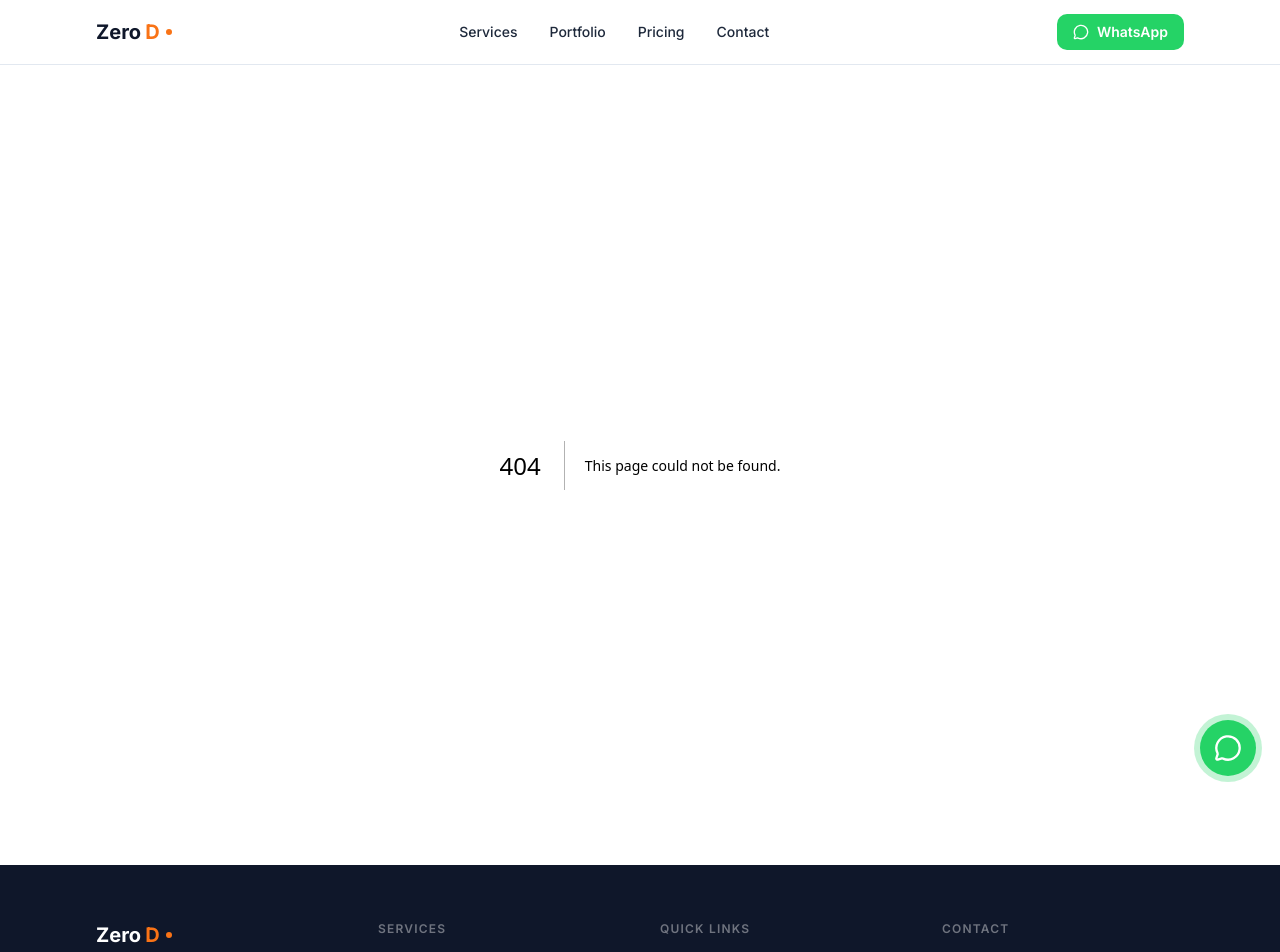
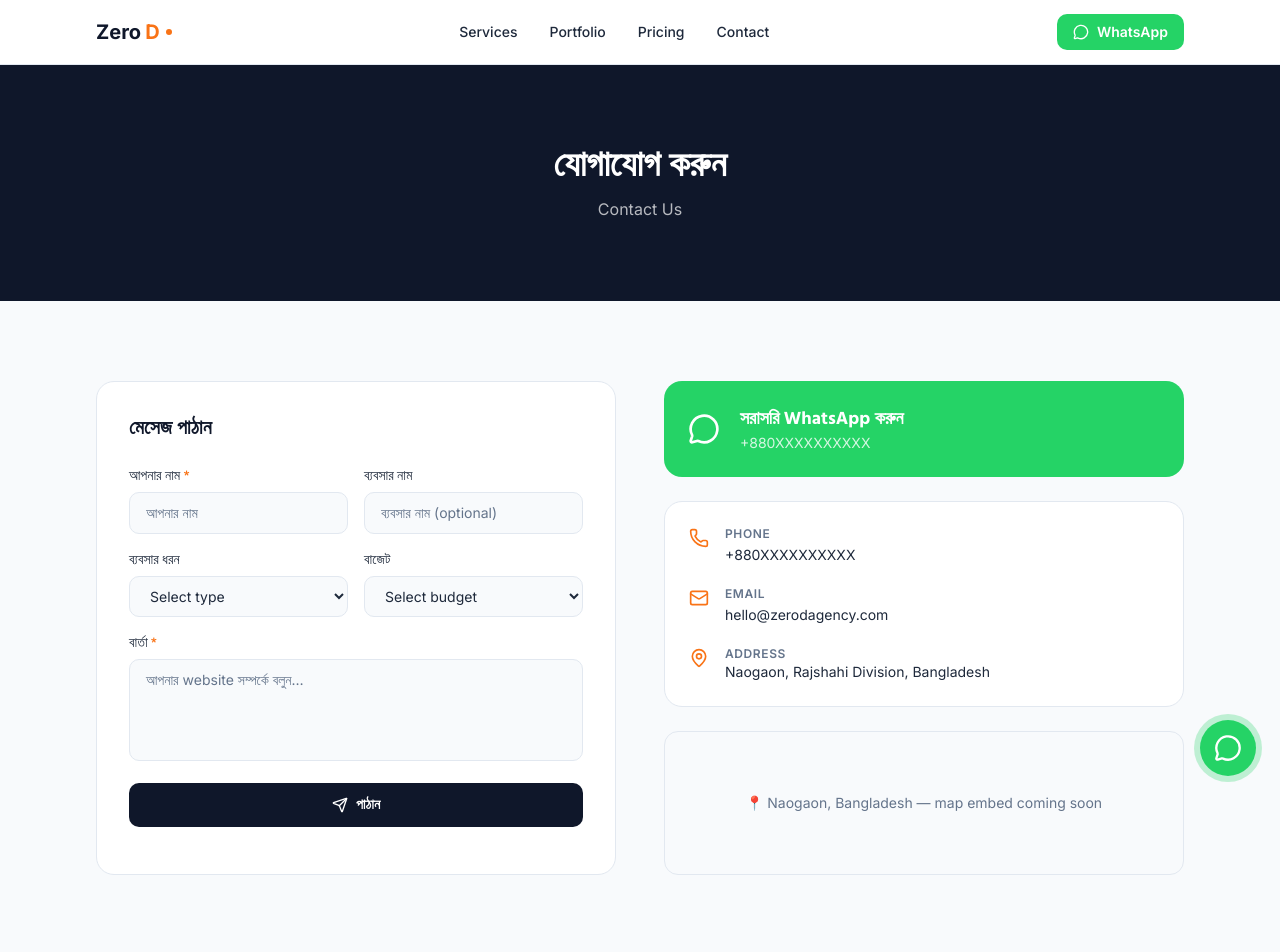
Before and after one commit to AFIF-ZILANI/zerod-agency, a Next.js app: page /contact in a window 1280 px wide. Before the commit this address had no page. Shown: the top 952 px of the page. Built offline with nearby package versions, Linux system fonts and the light colour scheme.

Commit message:
feat: Contact page with form, API route POST handler

```diff
--- /dev/null
+++ b/app/api/contact/route.ts
@@ -0,0 +1,23 @@
+import { NextRequest, NextResponse } from "next/server"
+
+export async function POST(req: NextRequest) {
+  try {
+    const body = await req.json()
+    const { name, businessName, businessType, budgetRange, message } = body
+
+    // Validation
+    if (!name || !message) {
+      return NextResponse.json({ error: "Name and message are required" }, { status: 400 })
+    }
+
+    // Log submission (replace with nodemailer/resend before launch)
+    console.log("[ZeroD Contact Form]", {
+      name, businessName, businessType, budgetRange, message,
+      timestamp: new Date().toISOString(),
+    })
+
+    return NextResponse.json({ success: true })
+  } catch {
+    return NextResponse.json({ error: "Server error" }, { status: 500 })
+  }
+}
--- /dev/null
+++ b/app/contact/contact-form.tsx
@@ -0,0 +1,117 @@
+"use client"
+import { useState, FormEvent } from "react"
+import { MessageCircle, Send, CheckCircle } from "lucide-react"
+import { WA_GENERAL } from "@/lib/constants"
+
+const BUSINESS_TYPES = [
+  "Restaurant & Food",
+  "Online Shop / E-commerce",
+  "Clinic & Healthcare",
+  "Coaching & Education",
+  "Business Profile Site",
+  "NGO / Foundation",
+  "Other",
+]
+const BUDGET_RANGES = [
+  "Under ৳15,000",
+  "৳15,000 – ৳50,000",
+  "৳50,000 – ৳1,00,000",
+  "৳1,00,000+",
+  "Not sure yet",
+]
+
+export function ContactForm() {
+  const [status, setStatus] = useState<"idle" | "loading" | "success" | "error">("idle")
+
+  async function handleSubmit(e: FormEvent<HTMLFormElement>) {
+    e.preventDefault()
+    setStatus("loading")
+    const form   = e.currentTarget
+    const data   = Object.fromEntries(new FormData(form))
+    try {
+      const res = await fetch("/api/contact", {
+        method:  "POST",
+        headers: { "Content-Type": "application/json" },
+        body:    JSON.stringify(data),
+      })
+      if (res.ok) {
+        setStatus("success")
+        form.reset()
+      } else {
+        setStatus("error")
+      }
+    } catch {
+      setStatus("error")
+    }
+  }
+
+  if (status === "success") {
+    return (
+      <div className="flex flex-col items-center justify-center gap-4 py-16 text-center">
+        <CheckCircle className="h-12 w-12 text-orange" />
+        <p lang="bn" className="font-bengali text-xl font-bold text-navy">আপনার message পাঠানো হয়েছে!</p>
+        <p lang="bn" className="font-bengali text-text-muted">আমরা শীঘ্রই যোগাযোগ করবো।</p>
+      </div>
+    )
+  }
+
+  const inputCls = "w-full rounded-lg border border-border bg-surface px-4 py-2.5 text-sm text-text-primary placeholder:text-text-muted focus:border-orange focus:outline-none focus:ring-2 focus:ring-orange/20"
+
+  return (
+    <form onSubmit={handleSubmit} className="flex flex-col gap-4">
+      <div className="grid grid-cols-1 gap-4 sm:grid-cols-2">
+        <div>
+          <label lang="bn" htmlFor="name" className="font-bengali mb-1.5 block text-sm font-medium text-text-primary">
+            আপনার নাম <span className="text-orange">*</span>
+          </label>
+          <input id="name" name="name" type="text" required placeholder="আপনার নাম" className={inputCls} />
+        </div>
+        <div>
+          <label lang="bn" htmlFor="businessName" className="font-bengali mb-1.5 block text-sm font-medium text-text-primary">
+            ব্যবসার নাম
+          </label>
+          <input id="businessName" name="businessName" type="text" placeholder="ব্যবসার নাম (optional)" className={inputCls} />
+        </div>
+      </div>
+
+      <div className="grid grid-cols-1 gap-4 sm:grid-cols-2">
+        <div>
+          <label lang="bn" htmlFor="businessType" className="font-bengali mb-1.5 block text-sm font-medium text-text-primary">
+            ব্যবসার ধরন
+          </label>
+          <select id="businessType" name="businessType" className={inputCls}>
+            <option value="">Select type</option>
+            {BUSINESS_TYPES.map((t) => <option key={t} value={t}>{t}</option>)}
+          </select>
+        </div>
+        <div>
+          <label lang="bn" htmlFor="budgetRange" className="font-bengali mb-1.5 block text-sm font-medium text-text-primary">
+            বাজেট
+          </label>
+          <select id="budgetRange" name="budgetRange" className={inputCls}>
+            <option value="">Select budget</option>
+            {BUDGET_RANGES.map((b) => <option key={b} value={b}>{b}</option>)}
+          </select>
+        </div>
+      </div>
+
+      <div>
+        <label lang="bn" htmlFor="message" className="font-bengali mb-1.5 block text-sm font-medium text-text-primary">
+          বার্তা <span className="text-orange">*</span>
+        </label>
+        <textarea id="message" name="message" rows={4} required placeholder="আপনার website সম্পর্কে বলুন…" lang="bn"
+          className={`${inputCls} resize-none`} />
+      </div>
+
+      {status === "error" && (
+        <p className="text-sm text-red-600">Something went wrong. Please try WhatsApp instead.</p>
+      )}
+
+      <button type="submit" disabled={status === "loading"}
+        className="flex items-center justify-center gap-2 rounded-lg bg-navy px-6 py-3 text-sm font-semibold text-white transition-colors hover:bg-navy/90 disabled:opacity-60">
+        <Send className="h-4 w-4" />
+        <span lang="bn" className="font-bengali">{status === "loading" ? "পাঠানো হচ্ছে…" : "পাঠান"}</span>
+      </button>
+    </form>
+  )
+}
--- /dev/null
+++ b/app/contact/page.tsx
@@ -0,0 +1,68 @@
+import type { Metadata } from "next"
+import { MessageCircle, Phone, Mail, MapPin } from "lucide-react"
+import { ContactForm } from "./contact-form"
+import { WA_GENERAL, PHONE, EMAIL, ADDRESS } from "@/lib/constants"
+
+export const metadata: Metadata = {
+  title:       "Contact",
+  description: "Get in touch with ZeroD Agency. WhatsApp, email, or fill out the form for a free consultation.",
+}
+
+export default function ContactPage() {
+  return (
+    <>
+      <section className="bg-navy py-20 text-center px-4">
+        <h1 lang="bn" className="font-bengali text-4xl font-bold text-white">যোগাযোগ করুন</h1>
+        <p className="mt-3 text-white/70">Contact Us</p>
+      </section>
+
+      <section className="bg-surface py-20 px-4">
+        <div className="mx-auto max-w-6xl sm:px-6 lg:px-8">
+          <div className="grid grid-cols-1 gap-12 lg:grid-cols-2">
+            {/* Form */}
+            <div className="rounded-2xl border border-border bg-white p-8">
+              <h2 lang="bn" className="font-bengali mb-6 text-xl font-bold text-navy">মেসেজ পাঠান</h2>
+              <ContactForm />
+            </div>
+
+            {/* Info */}
+            <div className="flex flex-col gap-6">
+              <a href={WA_GENERAL} target="_blank" rel="noopener noreferrer"
+                className="flex items-center gap-5 rounded-2xl bg-[#25D366] p-6 text-white transition-opacity hover:opacity-90">
+                <MessageCircle className="h-8 w-8 shrink-0" />
+                <div>
+                  <p lang="bn" className="font-bengali text-lg font-bold">সরাসরি WhatsApp করুন</p>
+                  <p className="text-sm text-white/80">{PHONE}</p>
+                </div>
+              </a>
+
+              <div className="flex flex-col gap-5 rounded-2xl border border-border bg-white p-6">
+                {[
+                  { icon: Phone,  label: "Phone",   val: PHONE,   href: `tel:${PHONE}` },
+                  { icon: Mail,   label: "Email",   val: EMAIL,   href: `mailto:${EMAIL}` },
+                  { icon: MapPin, label: "Address", val: ADDRESS, href: undefined },
+                ].map(({ icon: Icon, label, val, href }) => (
+                  <div key={label} className="flex items-start gap-4">
+                    <Icon className="mt-0.5 h-5 w-5 shrink-0 text-orange" />
+                    <div>
+                      <p className="text-xs font-semibold uppercase tracking-wider text-text-muted">{label}</p>
+                      {href ? (
+                        <a href={href} className="text-sm text-text-primary hover:text-orange transition-colors">{val}</a>
+                      ) : (
+                        <p className="text-sm text-text-primary">{val}</p>
+                      )}
+                    </div>
+                  </div>
+                ))}
+              </div>
+
+              <div className="flex h-36 items-center justify-center rounded-xl bg-surface border border-border text-text-muted text-sm">
+                📍 Naogaon, Bangladesh — map embed coming soon
+              </div>
+            </div>
+          </div>
+        </div>
+      </section>
+    </>
+  )
+}
```
